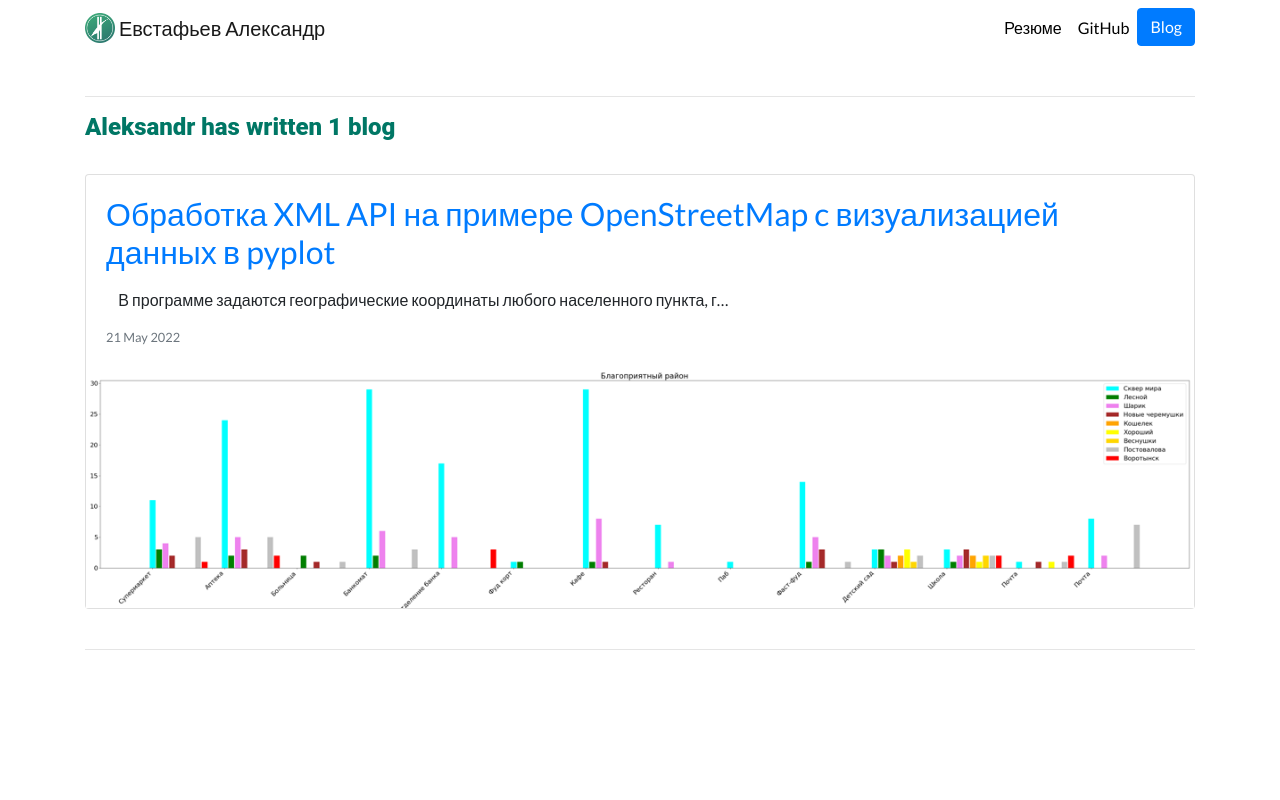
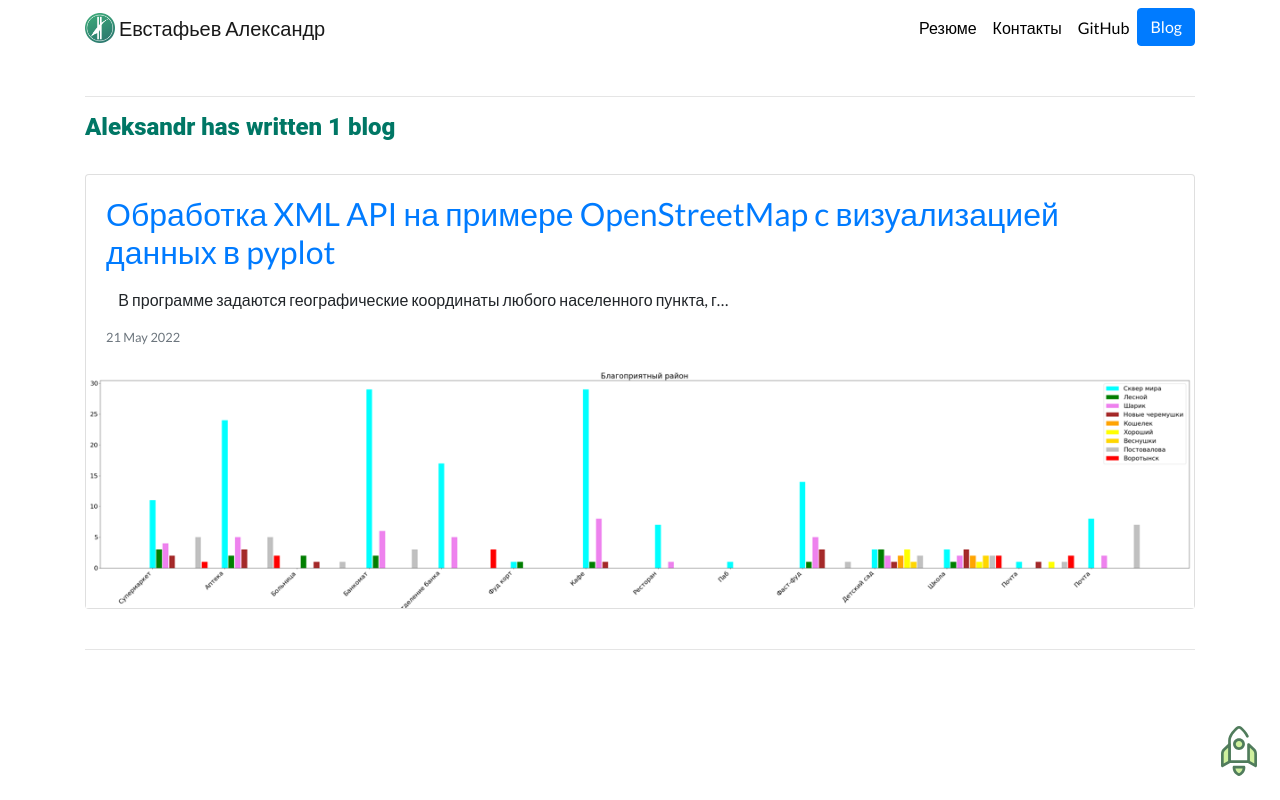
Before and after one commit to snchzzero/Django3-portfolio, a Django app: page /blog/ in a window 1280 px wide. Run offline with Django 4.2, Linux system fonts and the light colour scheme; data comes from the database, SQL or seed files in the repository; some libraries are stand-ins or nearby versions.

Commit message:
Frontend (scroll)

```diff
--- a/blog/templates/blog/all_blogs.html
+++ b/blog/templates/blog/all_blogs.html
@@ -1,4 +1,5 @@
 {% extends 'portfolio/base.html' %} <!-- добавляем базовый шаблон (навбар) для страницы -->
+{% load static %} <!-- когда используем статические файлы всегда добавляем эту команду -->
 {% block content %}
 
 <br>
@@ -33,10 +34,13 @@
   <hr>
   <br>
 
-
-
-
-
  {% endfor %} <!-- Конец списка -->
 
+<div class = "fixed-bottom" style="margin-right: 16px; margin-bottom: 24px;">
+    <div class= "d-flex justify-content-end">
+        <a href = "#start"> <img src = "{% static 'portfolio/rocket-svgrepo-com.svg' %}" title="" width="50" height="50"> </a>
+    </div>
+
+</div>
+
 {% endblock %}
--- a/blog/templates/blog/detail.html
+++ b/blog/templates/blog/detail.html
@@ -24,5 +24,11 @@
   </div>
 </div>
 
+<div class = "fixed-bottom" style="margin-right: 16px; margin-bottom: 24px;">
+    <div class= "d-flex justify-content-end">
+        <a href = "#start"> <img src = "{% static 'portfolio/rocket-svgrepo-com.svg' %}" title="" width="50" height="50"> </a>
+    </div>
+
+</div>
 
 {% endblock %}
--- a/portfolio/templates/portfolio/base.html
+++ b/portfolio/templates/portfolio/base.html
@@ -39,7 +39,7 @@
           <li class="nav-item">
             <!--<a class="nav-link" href="{% url 'home' %}"   onclick="window.scrollTo(0,2000)">Контакты</a>-->
             <!--<a class="nav-link" href="{% url 'home' %}"   onclick="window.scrollBy({top: 3000, behavior: 'auto'})">Контакты</a>-->
-            <!--<a class="nav-link" href="{% url 'home' %}"   onclick="window.scrollTo(0,2000)">Контакты</a>-->
+            <a class="nav-link" href="{% url 'home' %}#Contacts">Контакты</a> <!-- Переход по внешней сылке к якорю -->
           </li>
           <li class="nav-item">
             <a class="nav-link" href="https://github.com/snchzzero" target="_blank">GitHub</a>
```
